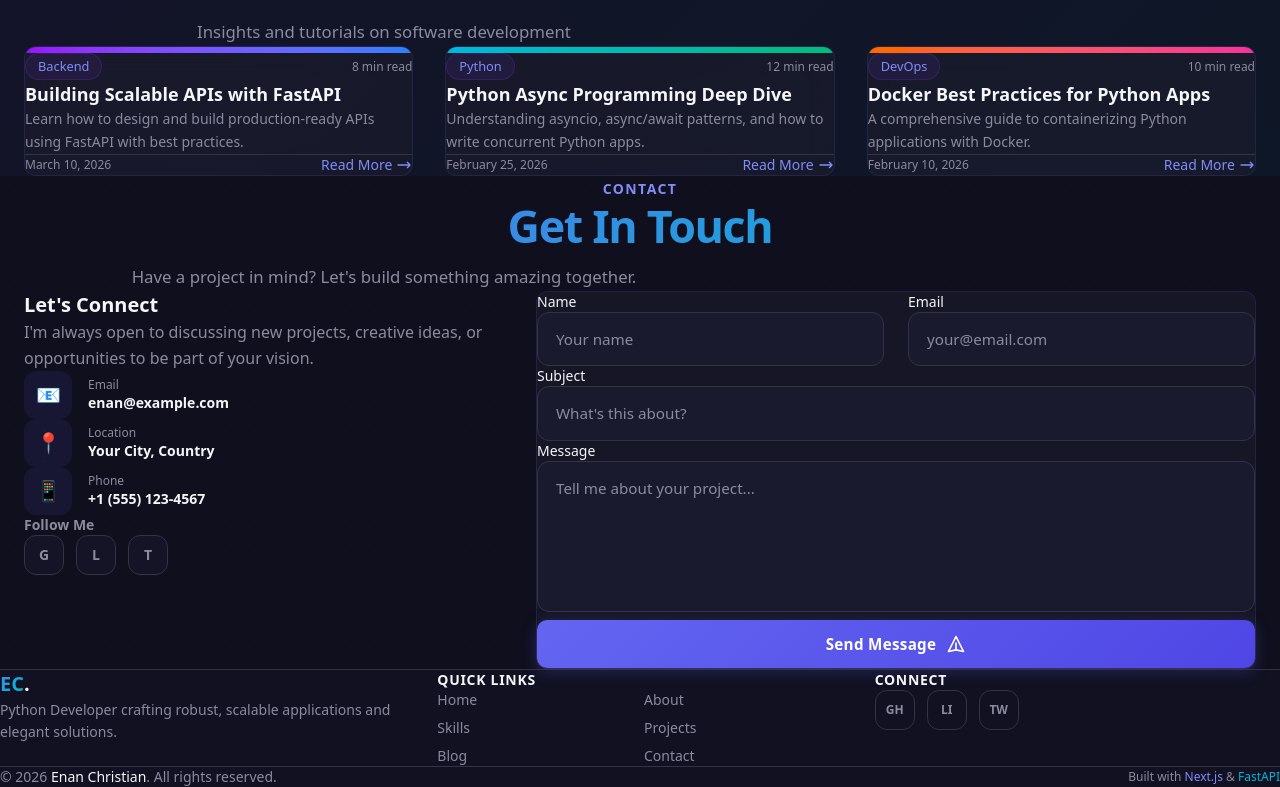
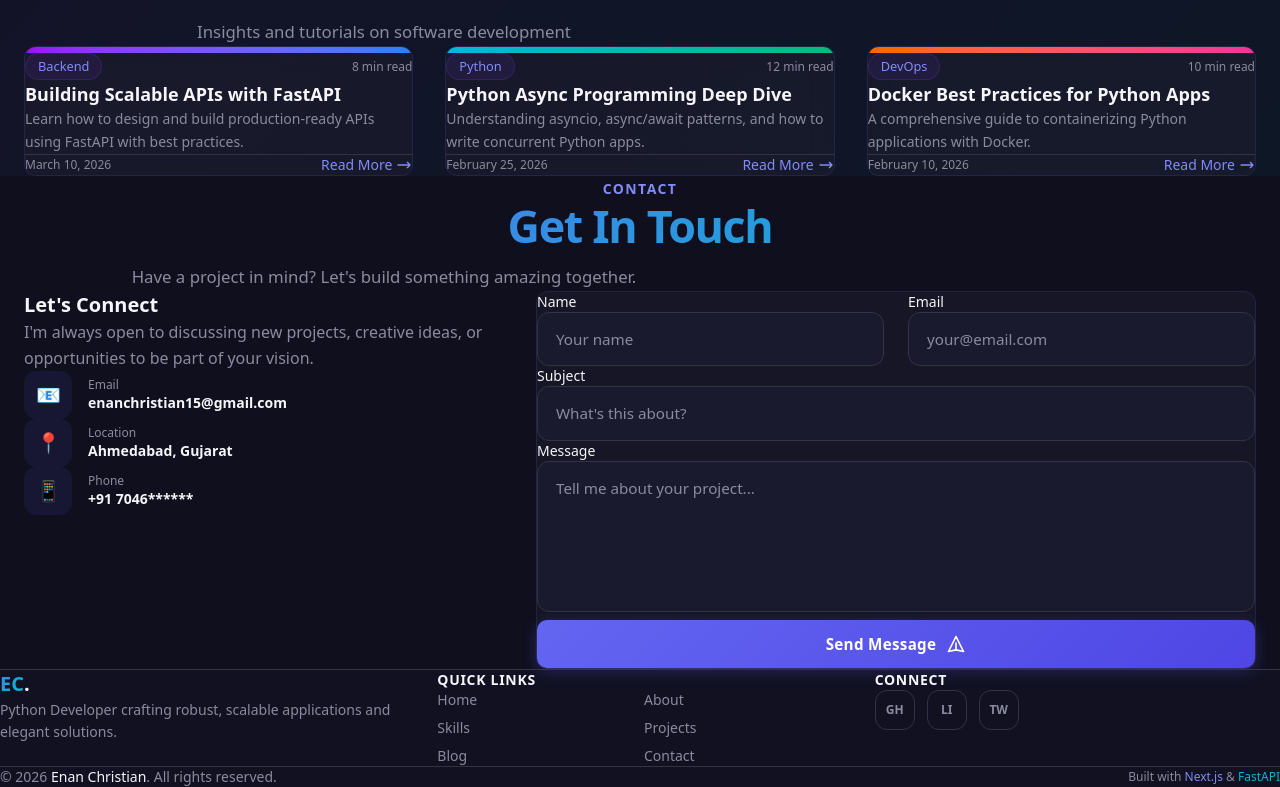
Before and after one commit to ChristianEnan/frontend, a Next.js app: page / in a window 1280 px wide. Shown: the part 2781-3568 px from the top of the page. Built offline with nearby package versions, Linux system fonts and the light colour scheme.

Commit message:
feat: Update contact information in Contact component and enhance resume details

```diff
--- a/app/components/Contact.js
+++ b/app/components/Contact.js
@@ -49,9 +49,9 @@ export default function Contact() {
   const handleChange = (e) => setFormData({ ...formData, [e.target.name]: e.target.value });
 
   const contactInfo = [
-    { icon: "📧", label: "Email", value: "enan@example.com", href: "mailto:enan@example.com" },
-    { icon: "📍", label: "Location", value: "Your City, Country", href: "#" },
-    { icon: "📱", label: "Phone", value: "+1 (555) 123-4567", href: "tel:+15551234567" },
+    { icon: "📧", label: "Email", value: "enanchristian15@gmail.com", href: "mailto:enanchristian15@gmail.com" },
+    { icon: "📍", label: "Location", value: "Ahmedabad, Gujarat", href: "#" },
+    { icon: "📱", label: "Phone", value: "+91 7046******", href: "tel:+917046000000" },
   ];
 
   return (
@@ -84,18 +84,6 @@ export default function Contact() {
                   </div>
                 </a>
               ))}
-            </div>
-
-            {/* Social Links */}
-            <div className="mt-10">
-              <p className="mb-4 text-sm font-semibold text-muted">Follow Me</p>
-              <div className="flex gap-3">
-                {["GitHub", "LinkedIn", "Twitter"].map((s) => (
-                  <a key={s} href="#" className="flex h-10 w-10 items-center justify-center rounded-xl border border-border bg-surface/50 text-muted transition-all hover:-translate-y-1 hover:border-primary/40 hover:text-primary-light">
-                    <span className="text-sm font-bold">{s[0]}</span>
-                  </a>
-                ))}
-              </div>
             </div>
           </div>
 
```
Also changed, not shown: 1 other file (tests, documents, lock files or other folders).
